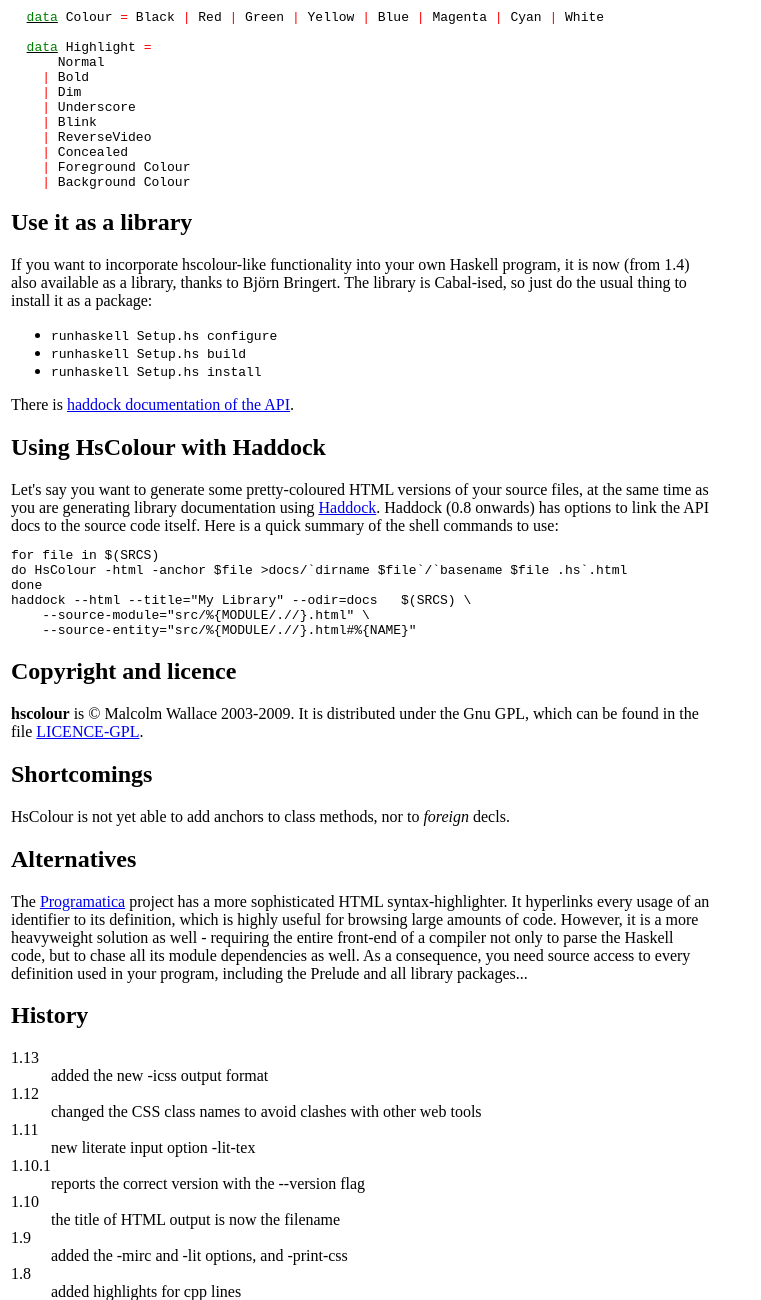
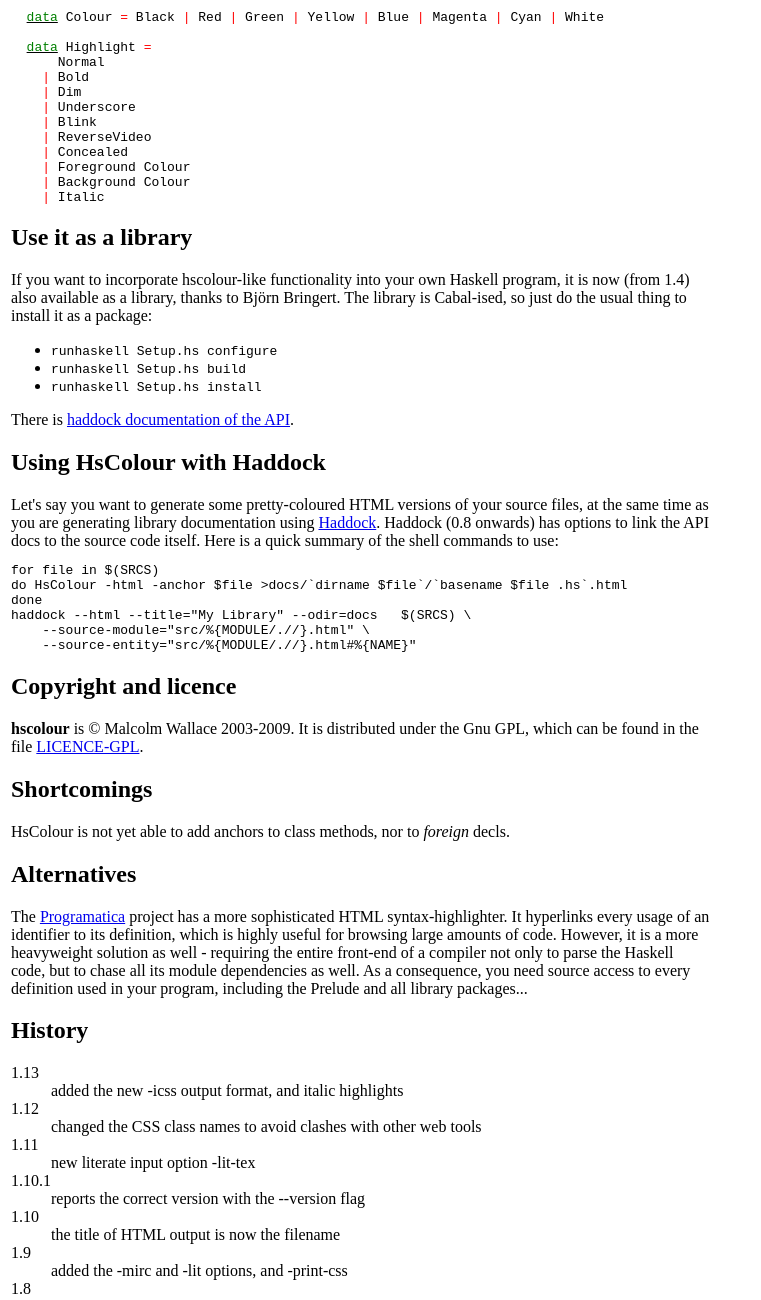
Before and after one commit to crackleware/hscolour, a plain HTML site: page index.html in a window 1280 px wide. Shown: the part 1657-2957 px from the top of the page, without its empty margins (0-761 px from the left). Drawn offline with Linux system fonts and the light colour scheme.

Commit message:
finish adding italic highlights to docs
darcs-hash:20090506102748-6871e-dcf2709e71179ede9b1fdf262c2c9ed8936d1db6

```diff
--- a/index.html
+++ b/index.html
@@ -137,6 +137,7 @@ ColourPrefs, constructed using named fields, as follows:
     <font color=Red>|</font> Concealed
     <font color=Red>|</font> Foreground Colour
     <font color=Red>|</font> Background Colour
+    <font color=Red>|</font> Italic
 </pre>
 
 <p>
@@ -196,7 +197,7 @@ Prelude and all library packages...
 <h2>History</h2>
 <p>
 <dl>
-<dt>1.13</dt><dd> added the new -icss output format</dd>
+<dt>1.13</dt><dd> added the new -icss output format, and italic highlights</dd>
 <dt>1.12</dt><dd> changed the CSS class names to avoid clashes with other
                   web tools</dd>
 <dt>1.11</dt><dd> new literate input option -lit-tex</dd>
```
Also changed, not shown: 1 other file.
